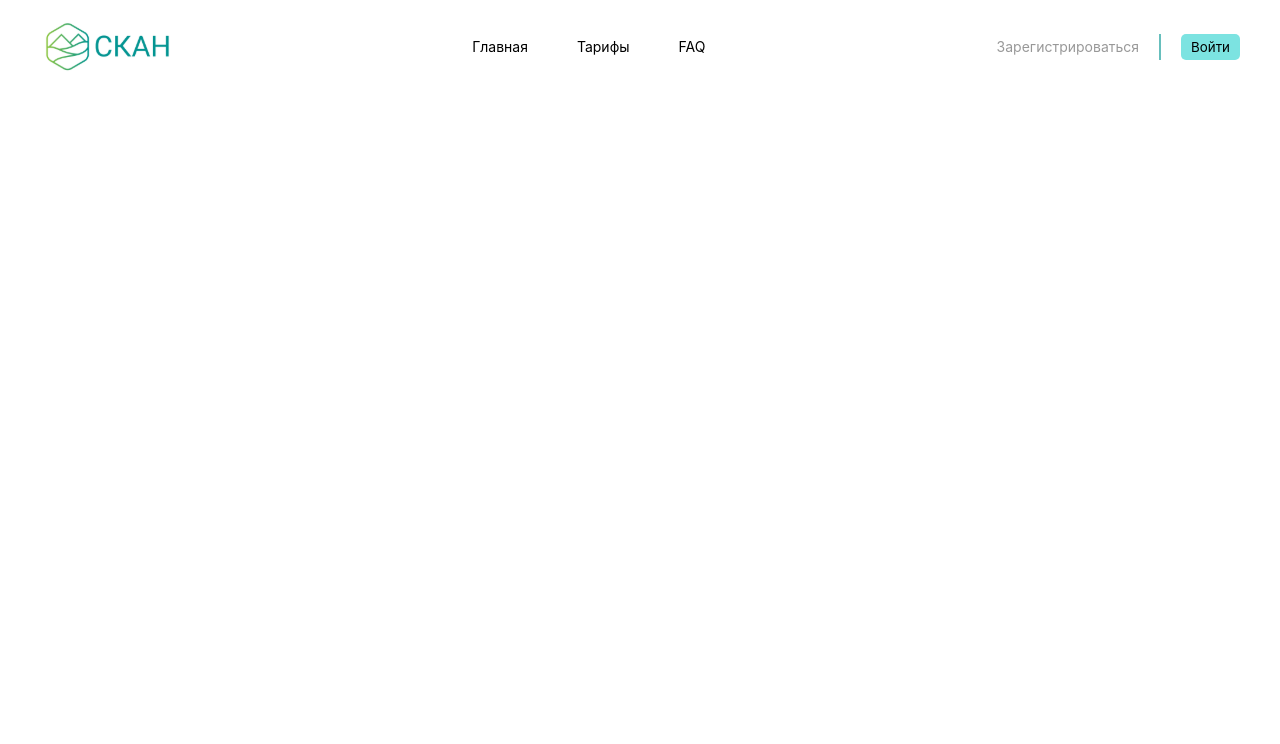
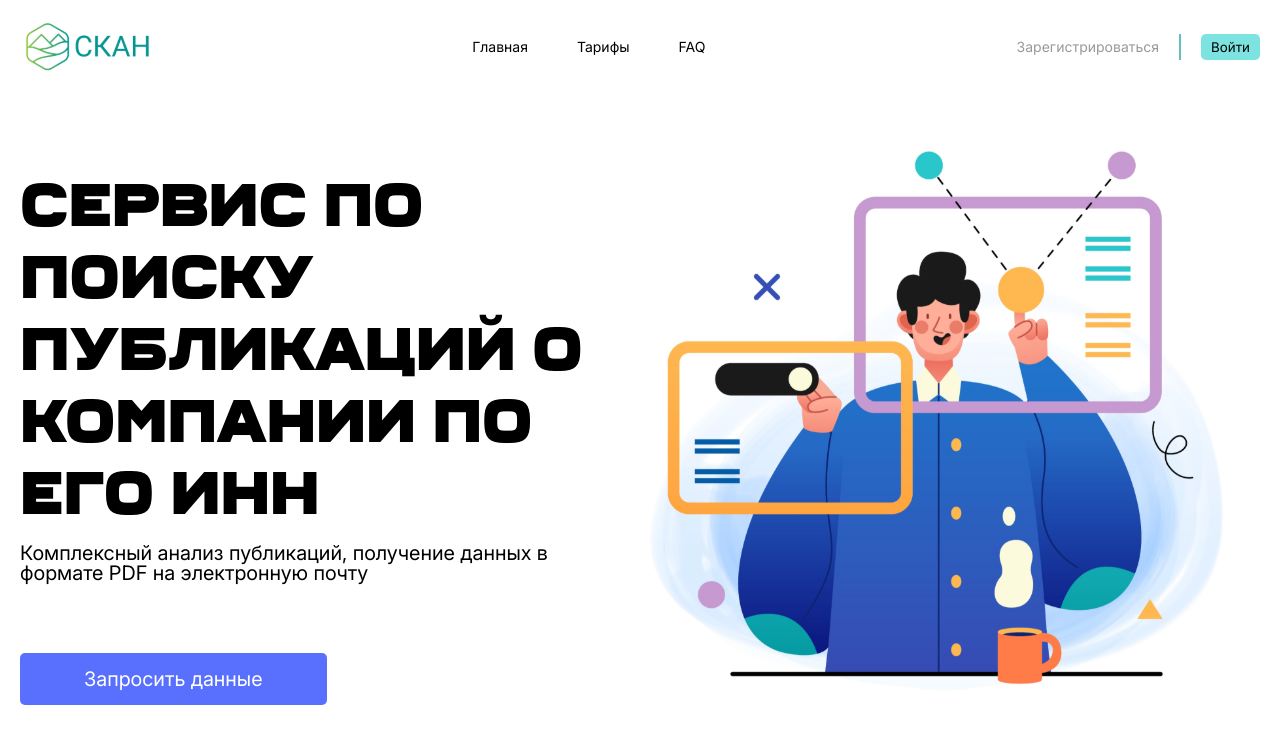
Before and after one commit to FoxieFo/SKAN, a React (Vite) app: page / in a window 1280 px wide. Shown: the top 744 px of the page. Built offline with nearby package versions, Linux system fonts and the light colour scheme.

Commit message:
added HeroSection

```diff
--- a/src/App.css
+++ b/src/App.css
@@ -1,5 +1,5 @@
 @font-face {
-  ont-family: 'Ferry';
+  font-family: 'Ferry';
   src: url('./assets/fonts/Ferry.otf') format('opentype');
   font-weight: normal;
   font-style: normal;
--- a/src/App.jsx
+++ b/src/App.jsx
@@ -1,3 +1,4 @@
+import './App.css'
 import { BrowserRouter as Router, Routes, Route } from 'react-router-dom';
 
 import MainPage from './pages/MainPage/MainPage';
--- /dev/null
+++ b/src/components/HeroSection/HeroSection.jsx
@@ -0,0 +1,17 @@
+import s from './styles.module.scss'
+
+import HeroSectionImg from './../../assets/images/hero-section-img.svg'
+import Button from '../ui/Button/Button';
+
+export default function HeroSection() {
+    return (
+        <section className={s.herosection__container}>
+            <div className={s.herosection__info}>
+                <h1 className={s.herosection__infoTitle}>сервис по поиску публикаций о компании по его ИНН</h1>
+                <p className={s.herosection__infoText}>Комплексный анализ публикаций, получение данных в формате PDF на электронную почту</p>
+                <Button title={'Запросить данные'} className={s.herosection__infoBtn}></Button>
+            </div>
+            <img src={HeroSectionImg} alt="" />
+        </section>
+    );
+}
--- /dev/null
+++ b/src/components/HeroSection/styles.module.scss
@@ -0,0 +1,24 @@
+.herosection {
+    &__container {
+        display: flex;
+        justify-content: space-between;
+        gap: 30px;
+    }
+    &__info{
+        margin-top: 70px;
+        &Title{
+            font-family: 'Ferry';
+            text-transform: uppercase;
+            font-size: 60px;
+            font-weight: 900;
+            line-height: 72px;
+        }
+        &Text{
+            padding-top: 20px;
+            font-size: 20px;
+        }
+        &Btn{
+            margin-top: 70px;
+        }
+    }
+}
--- a/src/components/ui/Button/styles.module.scss
+++ b/src/components/ui/Button/styles.module.scss
@@ -1,17 +1,18 @@
 .button {
-    color: var(--black);
+    color: var(--white);
     padding: 5px 10px;
     border-radius: 5px;
     transition: background-color 0.3s ease-in-out;
     &.colorScheme__1{
-        background-color: var(--green);
-        color: var(--white);
+        background-color: var(--dark-blue);
+        padding: 14px 64px;
+        font-size: 20px;
         &:hover{
-            color: var(--green);
-            background-color: var(--white);
+            background-color: var(--dark-blue-hover);
         }
     }
     &.colorScheme__2{
+        color: var(--black);
         background-color: var(--light-blue);
         &:hover{
             background-color: var(--light-blue-hover);
--- a/src/index.css
+++ b/src/index.css
@@ -10,6 +10,11 @@
     --light-blue: #7CE3E1;
 	--light-blue-hover: #7ce3e1ad;
     --dark-blue: #5970FF;
+	--dark-blue-hover: #596fffb9;
+
+	padding: 0 20px;
+	max-width: 1440px;
+	margin: 0 auto;
   }
 
 
@@ -39,7 +44,6 @@ html,body{
 	-ms-text-size-adjust: 100%;
 	-moz-text-size-adjust: 100%;
 	-webkit-text-size-adjust: 100%;
-	padding: 0 20px; /*отступы для всей страницы*/
 }
 input,button,textarea{font-family:inherit;}
 
--- a/src/pages/MainPage/MainPage.jsx
+++ b/src/pages/MainPage/MainPage.jsx
@@ -1,10 +1,12 @@
 import s from './styles.module.scss'
 import Header from './../../components/Header/Header'
+import HeroSection from '../../components/HeroSection/HeroSection';
 
 export default function MainPage() {
     return (
         <>
             <Header />
+            <HeroSection />
         </>
     );
 }
```
Also changed, not shown: src/assets/images/hero-section-img.svg (added).
